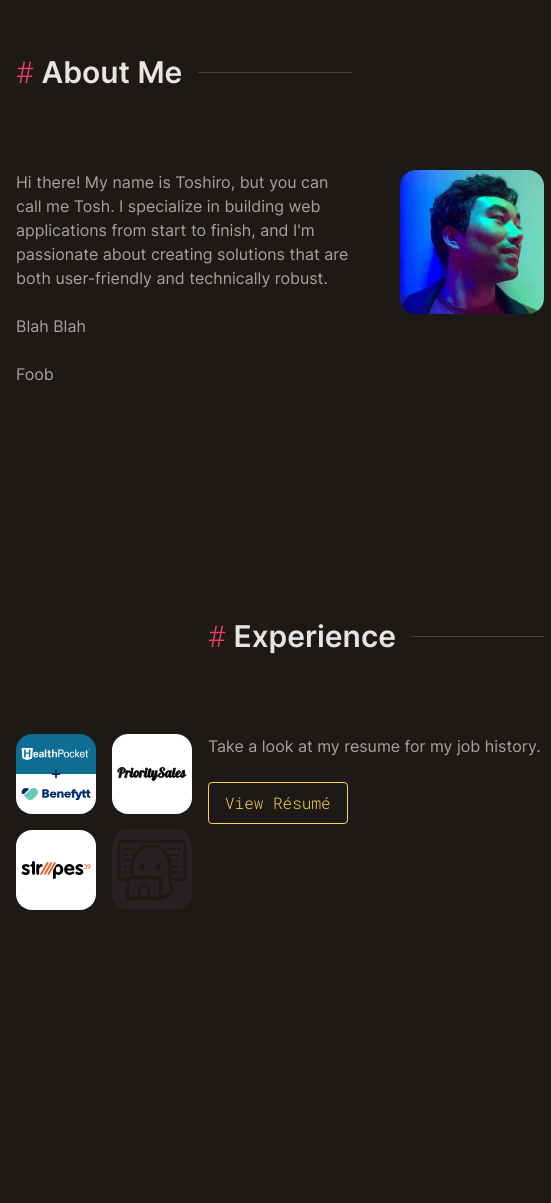
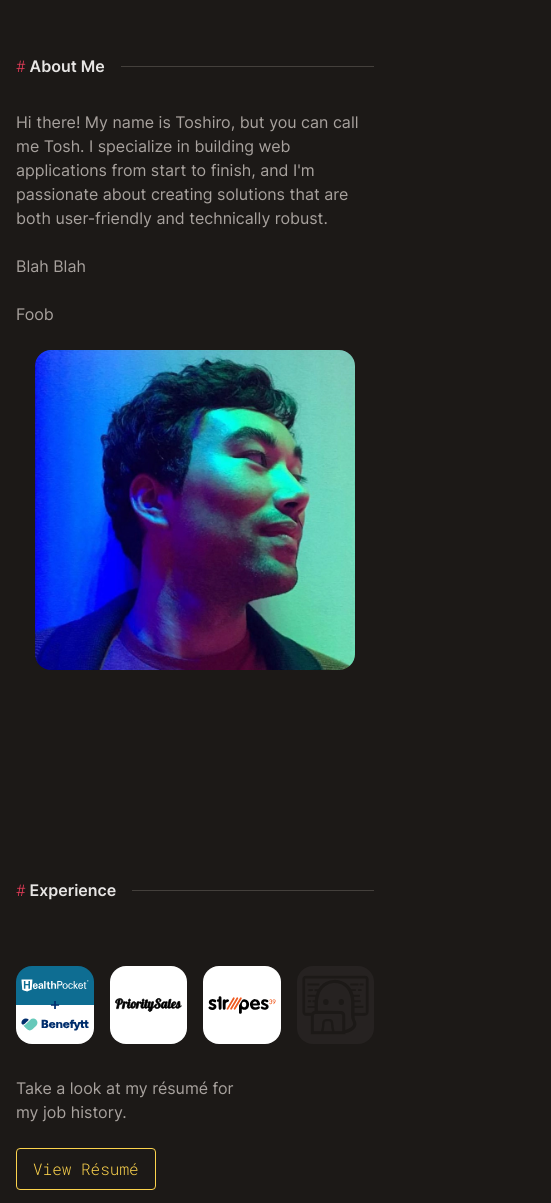
Before and after one commit to toshgoodson/tosh.dev, a Next.js app: page / in a window 390 px wide. Shown: the part 790-1993 px from the top of the page, 551 px wide, since content can reach past the window. Built offline with nearby package versions, Linux system fonts and the light colour scheme; what tailwindcss-rfs would draw is missing.

Commit message:
fix responsive styles

```diff
--- a/src/app/head.tsx
+++ b/src/app/head.tsx
@@ -1,3 +1,5 @@
+import colors from 'tailwindcss/colors'
+
 export default function Head() {
 	return (
 		<>
@@ -7,6 +9,8 @@ export default function Head() {
 			<link rel="icon" href="/favicon.ico" sizes="any" />
 			<link rel="icon" href="/icon.svg" type="image/svg+xml" />
 			<link rel="apple-touch-icon" href="/apple-touch-icon.png" />
+			<link rel="manifest" href="/manifest.webmanifest" />
+			<meta key="themeColor" name="theme-color" content={colors.amber[400]} />
 		</>
 	)
 }
--- a/src/app/page.tsx
+++ b/src/app/page.tsx
@@ -9,7 +9,7 @@ const SectionHeader: FC<PropsWithChildren<{id: string, center?: boolean}>> = ({i
 	return (
 		<div id={id} className="flex items-center gap-4 mb-8">
 			{isCenter && <hr className="border-t border-stone-700 grow"/>}
-			<h2 className="text-3xl text-stone-200 font-semibold"><span className="text-rose-500 font-light font-mono">#</span> {children}</h2>
+			<h2 className="rfs:text-3xl text-stone-200 font-semibold"><span className="text-rose-500 font-light font-mono">#</span> {children}</h2>
 			<hr className="border-t border-stone-700 grow"/>
 		</div>
 	)
@@ -31,49 +31,51 @@ export default function Home() {
 				<h2 className="md:rfs:text-[80px] rfs:text-[60px] font-extrabold leading-tight mb-4">Coding is what I love.</h2>
 				<div className="md:max-w-[70%] leading-relaxed">I&apos;m a full stack software engineer focused on building robust and performant web apps. Presently, I&apos;m working on e&#8209;commerce shopping experiences at <Link href="https://benefytt.com/" target="_blank">Benefytt.com</Link>.</div>
 			</div>
-			<div className="grid grid-cols-12 gap-12 mb-52">
-				<div className="col-span-8">
+
+			<div className="grid grid-cols-12 md:gap-12 mb-52">
+				<div className="col-span-full md:col-span-8">
 					<SectionHeader id="about">About Me</SectionHeader>
 				</div>
-				<div className="col-span-8">
+				<div className="col-span-full md:col-span-8">
 					<p className="mb-6">Hi there! My name is Toshiro, but you can call me Tosh. I specialize in building web applications from start to finish, and I&apos;m passionate about creating solutions that are both user-friendly and technically robust. </p>
 
 					<p className="mb-6">Blah Blah</p>
 
 					<p className="mb-6">Foob</p>
 				</div>
-				<div className="col-span-4 relative">
-					<Image className={photoStyle} src="/tosh.webp" alt="Headshot of Tosh Goodson" width={200} height={200}/>
+				<div className="col-span-full md:col-span-4">
+					<div className="max-w-xs md:max-w-none relative m-auto">
+						<Image className={photoStyle} src="/tosh.webp" alt="Headshot of Tosh Goodson" width={200} height={200}/>
+					</div>
 				</div>
 			</div>
 
 			<div className="mb-72">
-				<div className="grid grid-cols-12 gap-12">
-					<div className="col-span-8 col-start-5">
+				<div className="grid grid-cols-12 gap-y-8 md:gap-12">
+					<div className="col-span-12 md:col-span-8 md:col-start-5">
 						<SectionHeader id="experience">Experience</SectionHeader>
 					</div>
-					<div className="col-span-4">
+					<div className="col-span-full md:col-span-4">
 						<div className="grid grid-cols-12 gap-4">
-							<div className="col-span-6 relative">
+							<div className="col-span-3 md:col-span-6 relative">
 								<Image className={photoStyle} src="/healthpocket-benefytt.svg" alt="Healthpocket + Benefytt logos" width={200} height={200}/>
 							</div>
-							<div className="col-span-6 relative">
+							<div className="col-span-3 md:col-span-6 relative">
 								<Image className={photoStyle} src="/prioritysales.svg" alt="PrioritySales logo" width={200} height={200}/>
 							</div>
-							<div className="col-span-6 relative">
+							<div className="col-span-3 md:col-span-6 relative">
 								<Image className={photoStyle} src="/stripes39.svg" alt="Stripes39 logo (circa 2011)" width={200} height={200}/>
 							</div>
-							<div className="col-span-6 relative">
+							<div className="col-span-3 md:col-span-6 relative">
 								<Image className={photoStyle} src="/job-filler.svg" alt="" width={200} height={200}/>
 							</div>
 						</div>
 					</div>
 					<div className="col-span-8">
-						<p className="mb-6">Take a look at my resume for my job history.</p>
+						<p className="mb-6">Take a look at my résumé for my job history.</p>
 						<Button as={Link} href="">View Résumé</Button>
 					</div>
 				</div>
-
 			</div>
 
 			{/* <div className="mb-52">
@@ -83,7 +85,7 @@ export default function Home() {
 			<div className="mb-52">
 				<SectionHeader id="contact" center>Contact</SectionHeader>
 				<div className="grid grid-cols-12">
-					<div className="col-span-8 col-start-3">
+					<div className="col-span-12 md:col-span-8 md:col-start-3">
 						<p className="text-center mb-6">I’m currently looking for new opportunities!</p>
 						<p className="text-center mb-6">If you have a senior/lead full stack, front end, or back end position, throw it my way! I&apos;m down to chat about it.</p>
 						<div className="text-center">
--- a/src/components/Button.tsx
+++ b/src/components/Button.tsx
@@ -14,7 +14,7 @@ const classes = `
 
 type Props = {} // Button takes no additional props (just the underlying html element's props)
 
-type AllowedElementTypes = 'a' | 'button' | typeof Link
+type AllowedElementTypes = 'a' | 'button' | 'label' | typeof Link
 
 type ButtonProps<C extends React.ElementType> = PolymorphicComponentPropsWithRef<C, Props>
 
--- a/src/components/Nav.tsx
+++ b/src/components/Nav.tsx
@@ -32,7 +32,7 @@ export const Nav: FC = () => {
 						<span className={`${logoTransition} delay-[175ms] group-hover:delay-[4400ms]                          group-hover:animate-flicker group-hover:[animation-delay:4400ms]`}>v</span>
 					</Link>
 					<div className="flex-grow"></div>
-					<div className="mr-3">
+					<div className="hidden md:block mr-3">
 						<NavLink href="#about">About</NavLink>
 						<NavLink href="#experience">Experience</NavLink>
 						{/* <NavLink href="#projects">Projects</NavLink> */}
@@ -40,6 +40,7 @@ export const Nav: FC = () => {
 					</div>
 
 					<Button as={Link} className="text-base px-3 py-1.5" href="https://github.com/toshgoodson/resume/releases/latest/download/Toshiro_Goodson_resume.pdf" download="false" type="application/pdf">Résumé</Button>
+					<Button as="label" className="!text-stone-200 !bg-transparent px-1 py-0 border-0 font-mono text-4xl ml-4 md:hidden">≡</Button>
 				</div>
 			</div>
 			<div className="h-4 bg-gradient-to-b from-black/20 to-transparent sticky top-16 z-30"></div>
```
Also changed, not shown: public/manifest.webmanifest.
